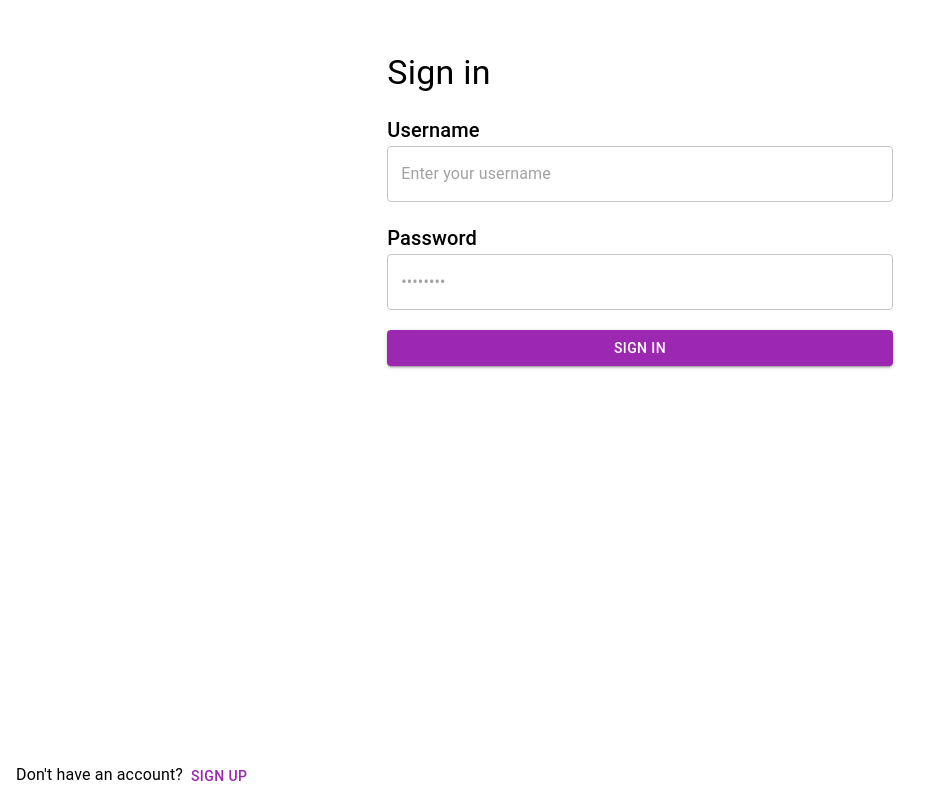
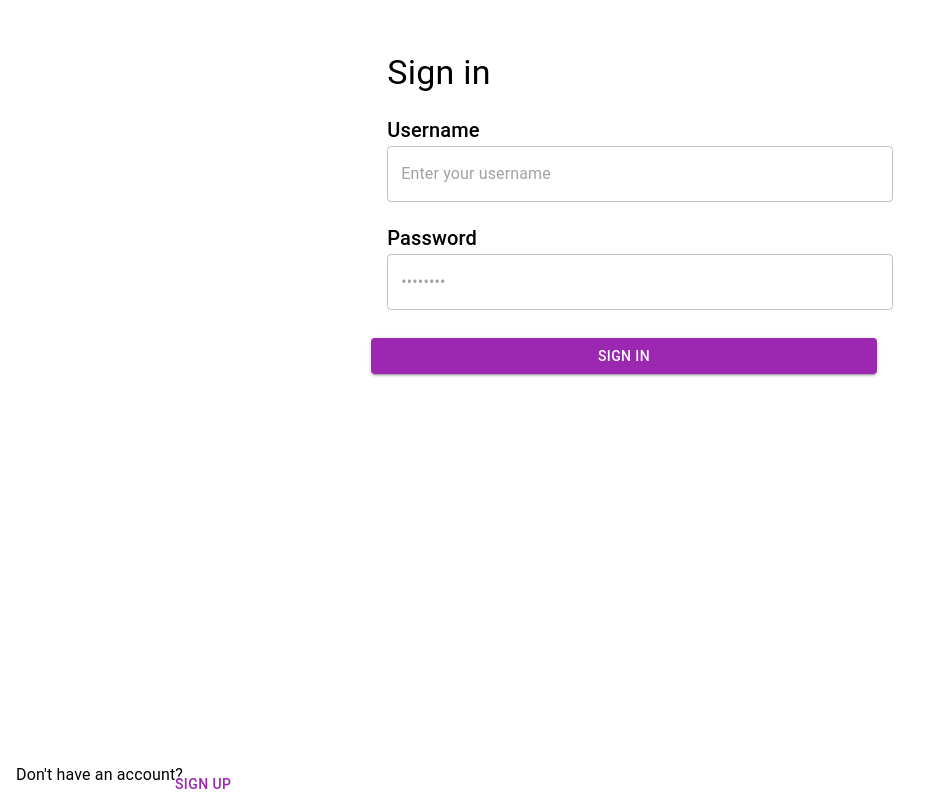
Before and after one commit to nrsanchez2450/PracticeProject, a React (Create React App) app in the folder client/: page /SignIn in a window 1280 px wide. Shown: the part 106-908 px from the top of the page, without its empty margins (0-940 px from the left). Built offline with nearby package versions, Linux system fonts and the light colour scheme.

Commit message:
Update App.css

```diff
--- a/client/src/components/App.css
+++ b/client/src/components/App.css
@@ -51,8 +51,8 @@ p {
   left: 16px;
 }
 
-.text {
+button {
   position: absolute;
-  top: -100px;
+  top: 8px;
   right:  16px;
 }
```
